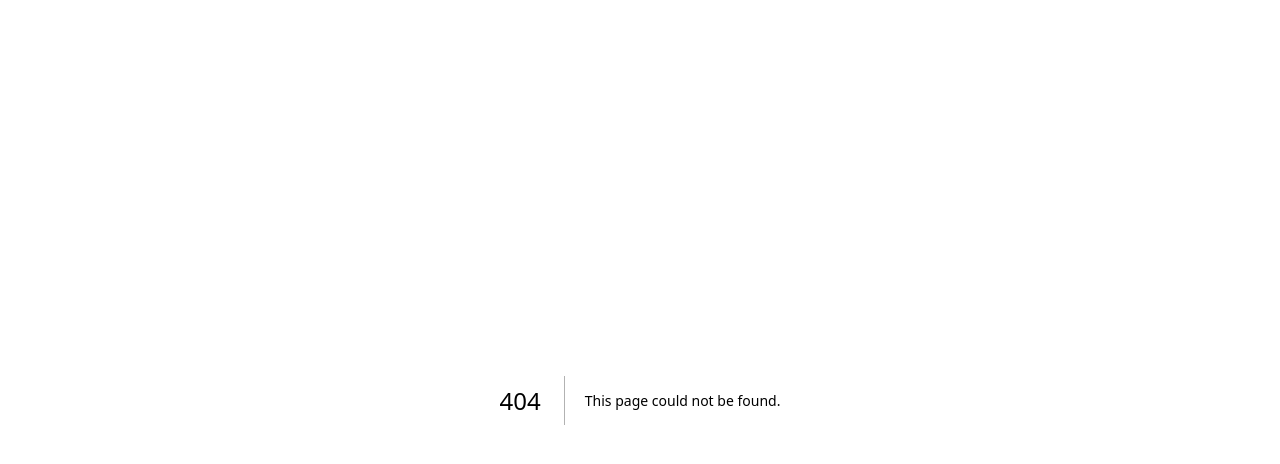
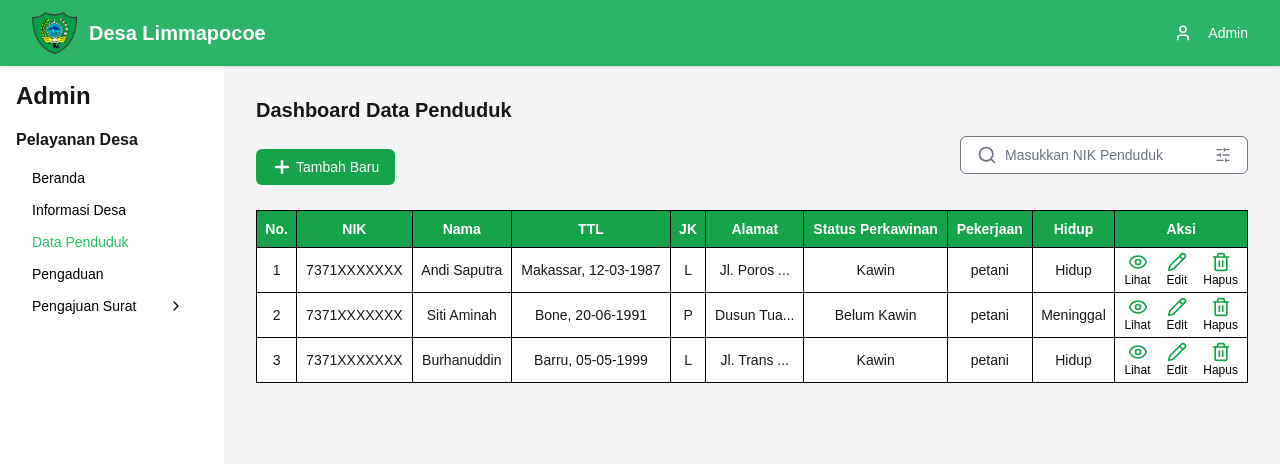
Before and after one commit to muhammadzulfadly/limapoccoedigital, a Next.js app: page /admin/data-penduduk in a window 1280 px wide. Before the commit this address had no page. Shown: the top 464 px of the page. Built offline with nearby package versions, Linux system fonts and the light colour scheme.

Commit message:
halaman admin/data-penduduk

```diff
--- /dev/null
+++ b/app/admin/data-penduduk/page.js
@@ -0,0 +1,117 @@
+import { Plus, Search, SlidersHorizontal, Pencil, Trash2, Eye } from "lucide-react";
+import Link from "next/link";
+
+export const metadata = {
+  title: "Dashboard Data Penduduk",
+};
+
+export default async function Page() {
+  const data = [
+    {
+      nik: "7371XXXXXXX",
+      nama: "Andi Saputra",
+      ttl: "Makassar, 12-03-1987",
+      jk: "L",
+      alamat: "Jl. Poros ...",
+      status: "Kawin",
+      pekerjaan: "petani",
+      hidup: "Hidup",
+    },
+    {
+      nik: "7371XXXXXXX",
+      nama: "Siti Aminah",
+      ttl: "Bone, 20-06-1991",
+      jk: "P",
+      alamat: "Dusun Tua...",
+      status: "Belum Kawin",
+      pekerjaan: "petani",
+      hidup: "Meninggal",
+    },
+    {
+      nik: "7371XXXXXXX",
+      nama: "Burhanuddin",
+      ttl: "Barru, 05-05-1999",
+      jk: "L",
+      alamat: "Jl. Trans ...",
+      status: "Kawin",
+      pekerjaan: "petani",
+      hidup: "Hidup",
+    },
+  ];
+
+  return (
+    <div className="flex h-full">
+      <div className="flex-1 bg-gray-100 p-8">
+        <header>
+          <h1 className="text-xl font-bold mb-3">Dashboard Data Penduduk</h1>
+        </header>
+
+        <div className="flex justify-between items-center mb-3">
+          <Link href={`/admin/data-penduduk/buat-baru`}>
+            <button className="flex items-center gap-1 px-4 py-2 bg-green-600 text-white rounded-md text-sm hover:bg-green-700 transition">
+              <Plus className="w-5 h-5" strokeWidth={3} />
+              Tambah Baru
+            </button>
+          </Link>
+          <div className="flex justify-end mb-6">
+            <div className="flex items-center border border-gray-500 rounded-md px-4 py-2 bg-white text-gray-500 transition-colors w-72">
+              <Search className="w-5 h-5 mr-2" />
+              <input type="text" placeholder="Masukkan NIK Penduduk" className="flex-1 outline-none text-sm bg-white placeholder-gray-500" />
+              <SlidersHorizontal className="w-4 h-4 ml-2" />
+            </div>
+          </div>
+        </div>
+
+        <div className="overflow-x-auto">
+          <table className="table-auto w-full border border-black text-sm">
+            <thead>
+              <tr className="bg-green-600 text-white">
+                <th className="border border-black px-2 py-2">No.</th>
+                <th className="border border-black px-2 py-2 ">NIK</th>
+                <th className="border border-black px-2 py-2 ">Nama</th>
+                <th className="border border-black px-2 py-2 ">TTL</th>
+                <th className="border border-black px-2 py-2">JK</th>
+                <th className="border border-black px-2 py-2 ">Alamat</th>
+                <th className="border border-black px-2 py-2 ">Status Perkawinan</th>
+                <th className="border border-black px-2 py-2 ">Pekerjaan</th>
+                <th className="border border-black px-2 py-2 ">Hidup</th>
+                <th className="border border-black px-2 py-2 ">Aksi</th>
+              </tr>
+            </thead>
+            <tbody>
+              {data.map((item, index) => (
+                <tr key={index} className="bg-white text-center">
+                  <td className="border border-black px-2 py-1">{index + 1}</td>
+                  <td className="border border-black px-2 py-1">{item.nik}</td>
+                  <td className="border border-black px-2 py-1">{item.nama}</td>
+                  <td className="border border-black px-2 py-1">{item.ttl}</td>
+                  <td className="border border-black px-2 py-1">{item.jk}</td>
+                  <td className="border border-black px-2 py-1">{item.alamat}</td>
+                  <td className="border border-black px-2 py-1">{item.status}</td>
+                  <td className="border border-black px-2 py-1">{item.pekerjaan}</td>
+                  <td className="border border-black px-2 py-1">{item.hidup}</td>
+                  <td className="border border-black px-2 py-1">
+                    <div className="flex justify-center items-center gap-4 text-green-600 text-xs">
+                      <Link href="#" className="flex flex-col items-center hover:underline" title="Lihat">
+                        <Eye className="w-5 h-5" />
+                        <span className="text-black">Lihat</span>
+                      </Link>
+                      <Link href="#" className="flex flex-col items-center hover:underline" title="Edit">
+                        <Pencil className="w-5 h-5" />
+                        <span className="text-black">Edit</span>
+                      </Link>
+                      <Link href="#" className="flex flex-col items-center hover:underline" title="Hapus">
+                        <Trash2 className="w-5 h-5" />
+                        <span className="text-black">Hapus</span>
+                      </Link>
+                    </div>
+                  </td>
+                </tr>
+              ))}
+            </tbody>
+          </table>
+        </div>
+      </div>
+    </div>
+  );
+}
--- a/app/admin/pengaduan-masyarakat/page.js
+++ b/app/admin/pengaduan-masyarakat/page.js
@@ -64,7 +64,7 @@ export default async function Page() {
         <div className="flex justify-end mb-6">
           <div className="flex items-center border border-gray-500 rounded-md px-4 py-2 bg-white text-gray-500 transition-colors w-72">
             <Search className="w-5 h-5 mr-2" />
-            <input type="text" placeholder="Masukkan Jenis Pengaduan" className="flex-1 outline-none text-sm bg-white placeholder-gray-500" />
+            <input type="text" placeholder="Masukkan Kategori Pengaduan" className="flex-1 outline-none text-sm bg-white placeholder-gray-500" />
             <SlidersHorizontal className="w-4 h-4 ml-2" />
           </div>
         </div>
--- a/app/admin/sidebar.js
+++ b/app/admin/sidebar.js
@@ -51,7 +51,7 @@ export default function Sidebar() {
           </Link>
         </li>
          <li>
-          <Link href="/admin/data-kependudukan" className={linkClass("/admin/data-kependudukan")}>
+          <Link href="/admin/data-penduduk" className={linkClass("/admin/data-penduduk")}>
             Data Penduduk
           </Link>
         </li>
--- a/component/sidebar/menus.js
+++ b/component/sidebar/menus.js
@@ -26,7 +26,7 @@ export const getSidebarMenu = (role) => {
 
   const adminExtra = [
     { label: "Informasi Desa", href: "/admin/informasi-desa" },
-    { label: "Data Penduduk", href: "/admin/data-kependudukan" },
+    { label: "Data Penduduk", href: "/admin/data-penduduk" },
   ];
 
   if (role === "admin") {
```
